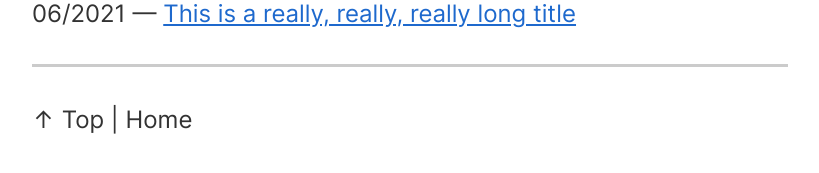
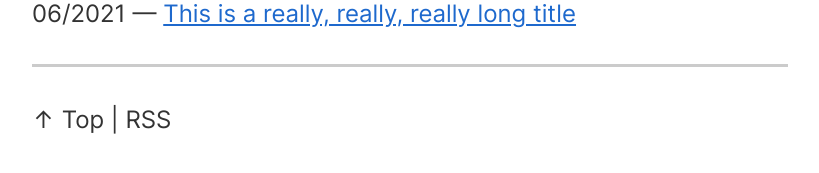
Before and after one commit to ajpwalser/ajpwalser.github.io, a Jekyll site: the page built from index.html, in a window 1280 px wide. Shown: the part 474-647 px from the top of the page, without its empty margins (230-1049 px from the left). Built offline with Jekyll 4.4.1, drawn with Linux system fonts in a browser that asks for light colours.

Commit message:
Update index.html

```diff
--- a/index.html
+++ b/index.html
@@ -17,6 +17,6 @@ description:
 <hr>
 <footer>
 <p class="footer">
-  <nav><a href="#" class="index-link">↑&nbsp;Top</a><span> | </span><a href="/">Home</a></nav>
+  <nav><a href="#">↑&nbsp;Top</a><span>&nbsp;|&nbsp;</span><a href="/feed.xml">RSS</a></nav>
 </p>
 </footer>
```
